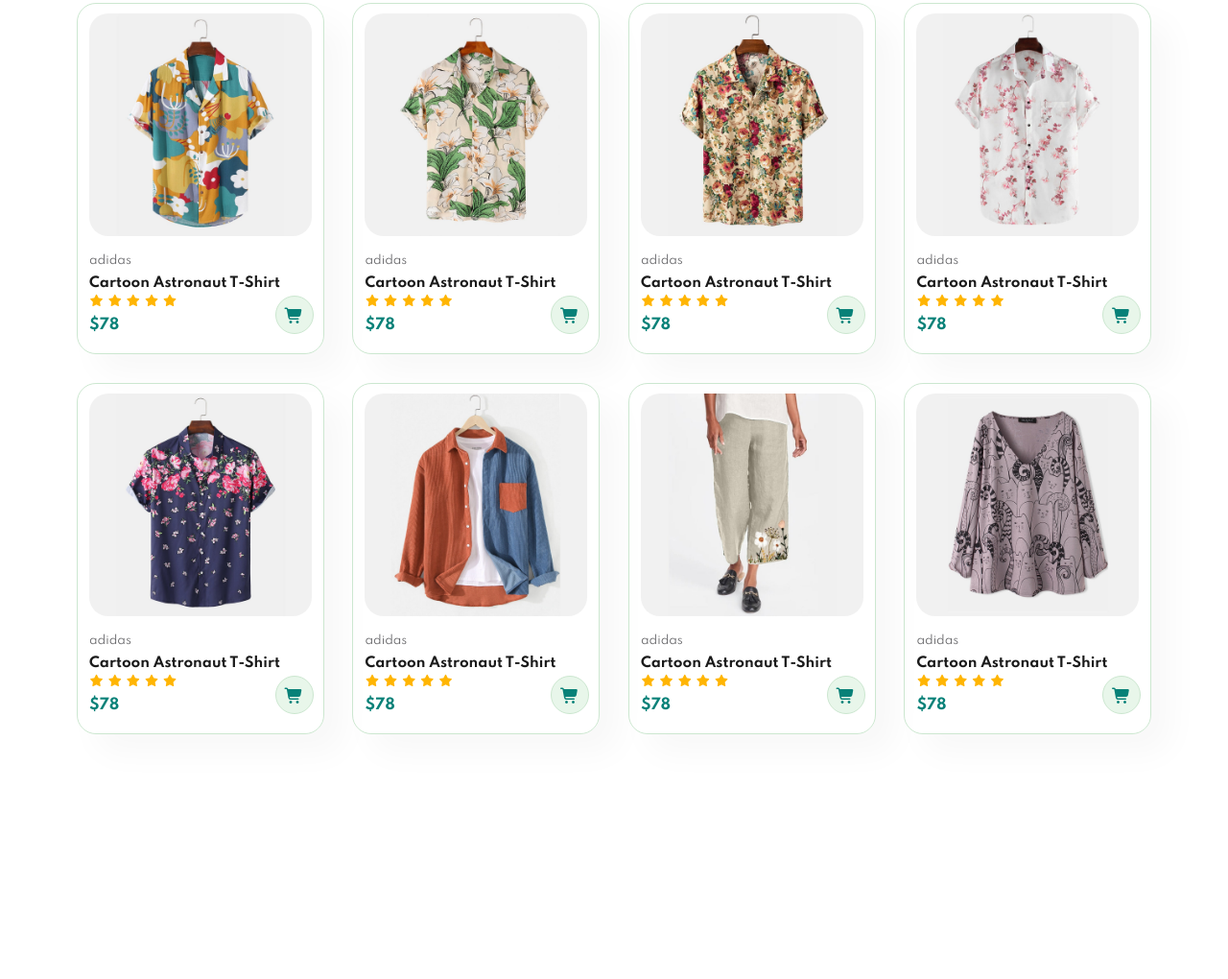
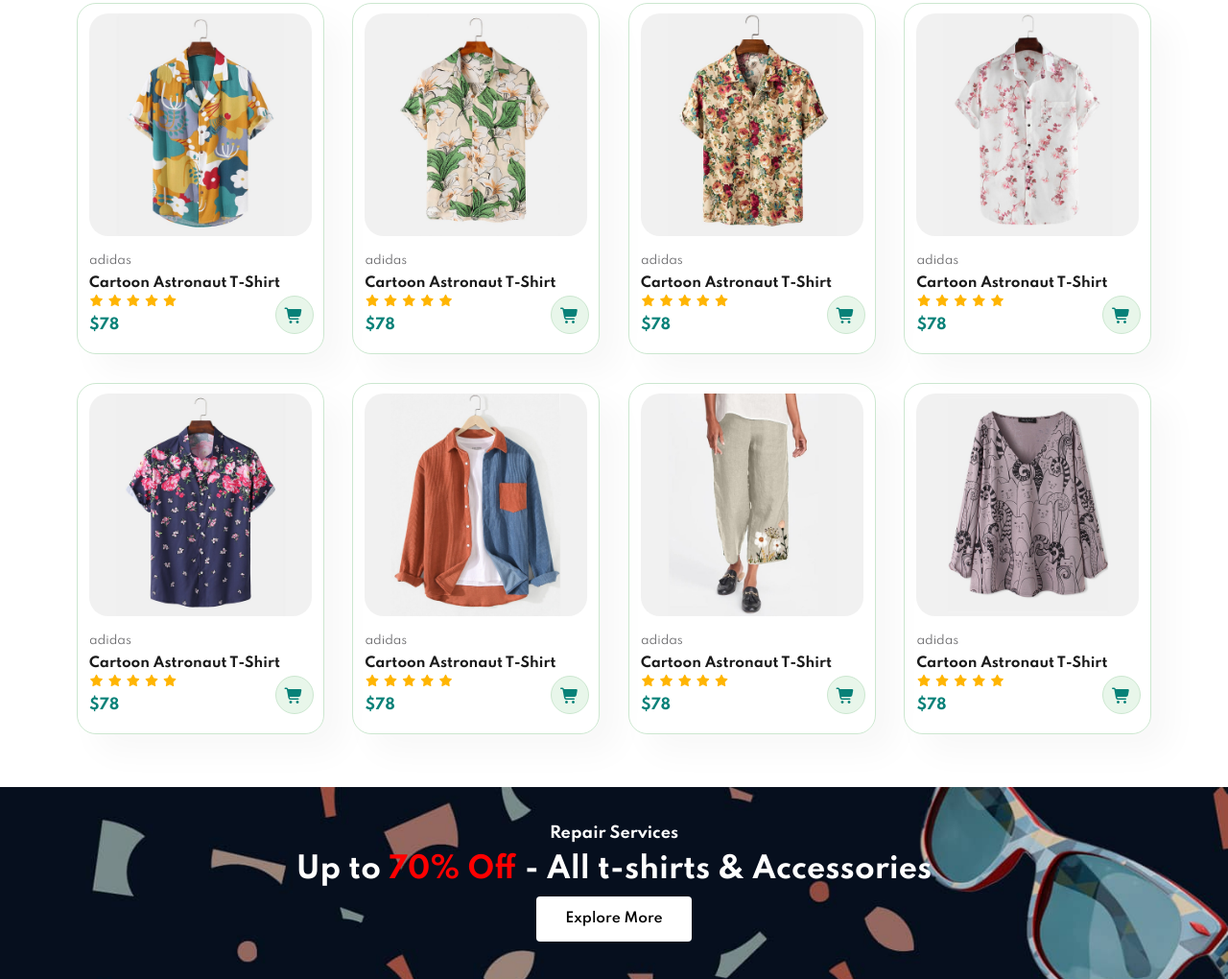
Before and after one commit to Devanshu-Dhyanu/Project, a plain HTML site: page Full Stack Website/E-Commerce/index.html in a window 1280 px wide. Shown: the part 1279-2299 px from the top of the page at 96% size. Before the commit the page ends 2099 px from the top, so only its background shows below. Drawn offline with Linux system fonts and the light colour scheme.

Commit message:
banner compleated and added banner background imahge to img folder

```diff
--- a/Full Stack Website/E-Commerce/index.html
+++ b/Full Stack Website/E-Commerce/index.html
@@ -212,6 +212,14 @@
         </div>
     </section>
 
+    <!-- banner -->
+     <section id="banner" class="section-m1">
+        <h4>Repair Services</h4>
+        <h2>Up to <span>70% Off</span> - All t-shirts & Accessories</h2>
+        <button class="normal">Explore More</button>
+     </section>
+
+
     <script src="script.js"></script>
 </body>
 
--- a/Full Stack Website/E-Commerce/style.css
+++ b/Full Stack Website/E-Commerce/style.css
@@ -40,6 +40,19 @@
 
 .section-m1{
     padding: 40px 0;
+}
+
+button.normal{
+    font-size: 14px;
+    font-weight: 600;
+    padding: 15px 30px;
+    color: #000;
+    background-color: #fff;
+    border-radius: 4px;
+    cursor: pointer;
+    border: none;
+    outline: none;
+    transition: 0.2s;
 }
 
 body{
@@ -285,3 +298,39 @@
 
 
 }
+
+/* banner  */
+
+#banner{
+    display: flex;
+    flex-direction: column;
+    justify-content: center;
+    align-items: center;
+    text-align: center;
+    background-image: url(img/banner/b2.jpg);
+    width: 100%;
+    height: 25vh;
+    background-size: cover;
+    background-position: center;
+
+}
+
+#banner h4{
+    color: #fff;
+    font-size: 16px;
+}
+
+#banner h2{
+    color: #fff;
+    font-size: 30px;
+    padding: 10px 0;
+}
+
+#banner h2 span{
+    color: red;
+}
+
+#banner button:hover{
+    background: #088178;
+    color: #fff;
+}
```
Also changed, not shown: Full Stack Website/E-Commerce/img/banner/b2.jpg (added).
